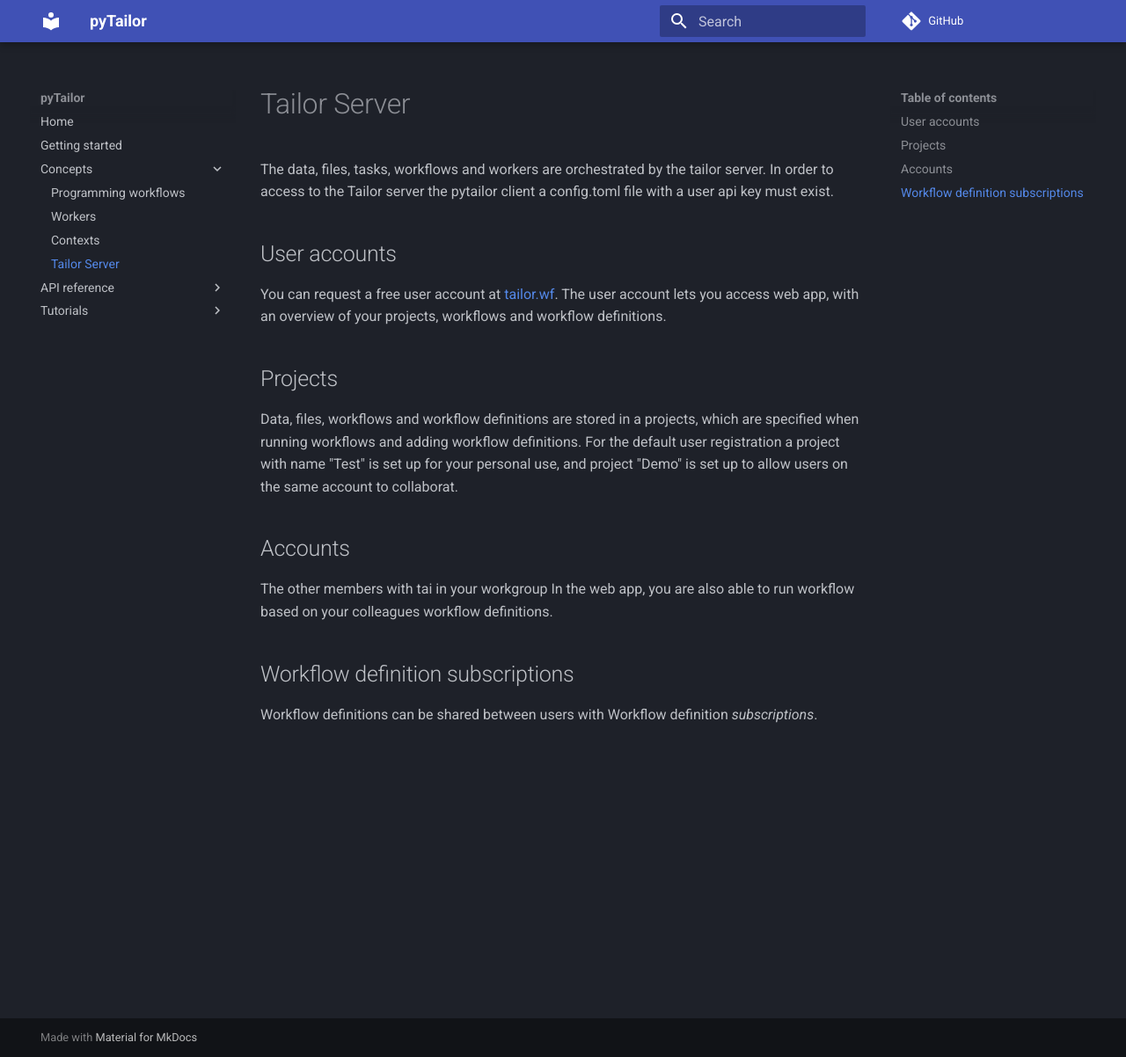
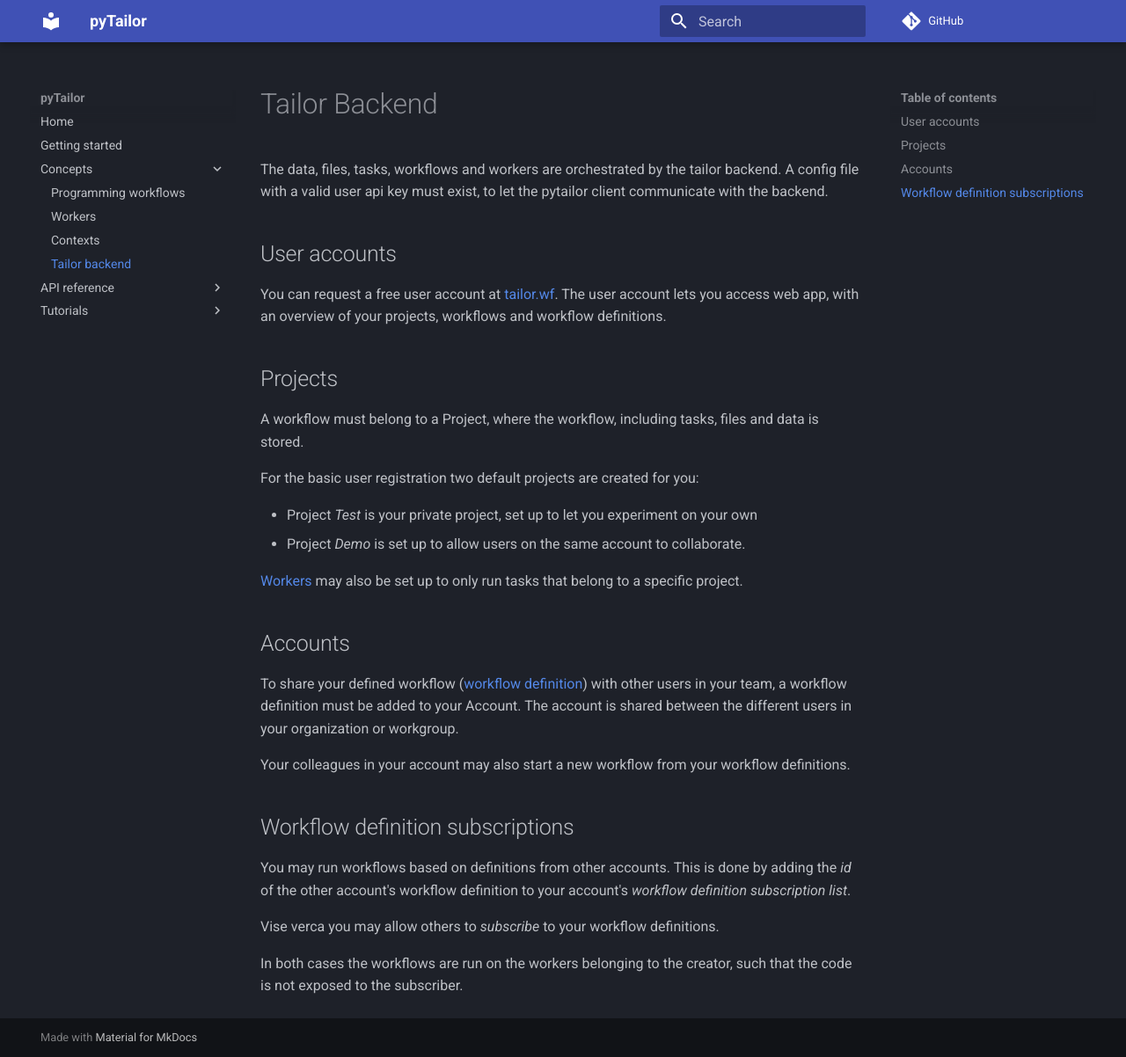
Before and after one commit to entailor/pytailor, an MkDocs documentation site: the page built from docs/documentation/account_management.md, in a window 1280 px wide and 1202 px high. Shown: the whole window at 88% size. Built offline with MkDocs 1.6.1 and Material for MkDocs 9.7.7, drawn with Linux system fonts in a browser that asks for light colours; comment, search, counter and statistics services are not loaded.

Commit message:
updated documentation on workers and tailor backend

```diff
--- a/docs/documentation/account_management.md
+++ b/docs/documentation/account_management.md
@@ -1,8 +1,8 @@
-# Tailor Server
+# Tailor Backend
 
-The data, files, tasks, workflows and workers are orchestrated by the tailor server.
-In order to access to the Tailor server the pytailor client a config.toml file with
-a user api key must exist.
+The data, files, tasks, workflows and workers are orchestrated by the tailor backend.
+A config file with a valid user api key must exist, to let the pytailor client
+communicate with the backend.
 
 ## User accounts
 
@@ -11,17 +11,34 @@ lets you access web app, with an overview of your projects, workflows and workfl
 
 ## Projects
 
-Data, files, workflows and workflow definitions are stored in a projects,
-which are specified when running workflows and adding workflow definitions.
-For the default user registration a project with name "Test" is set up for your personal
- use, and project "Demo" is set up to allow users on the same account to collaborat.
+A workflow must belong to a Project, where the workflow, including tasks, files and data
+is stored.
+
+For the basic user registration two default projects are created for you:
+
+ - Project *Test* is your private project, set up to let you experiment on your own
+ - Project *Demo* is set up to allow users on the same account to collaborate.
+
+[Workers](concepts/workers.md) may also be set up to only run
+tasks that belong to a specific project.
 
 ## Accounts
 
-The other members with tai in your  workgroup
-In the web app, you are also able to run workflow based on your colleagues workflow definitions.
+To share your defined workflow ([workflow definition](../api/workflow_definition.md))
+with other users in your team, a workflow definition must be added to your Account.
+The account is shared between the different users in your organization or workgroup.
+
+Your colleagues in your account may also start a new workflow from your workflow
+definitions.
 
 
 ## Workflow definition subscriptions
 
-Workflow definitions can be shared between users with Workflow definition _subscriptions_.
+You may run workflows based on definitions from other accounts. This is done by adding
+the *id* of the other account's workflow definition to your account's *workflow
+definition subscription list*.
+
+Vise verca you may allow others to *subscribe* to your workflow definitions.
+
+In both cases the workflows are run on the workers belonging to the creator, such that
+the code is not exposed to the subscriber.
--- a/mkdocs.yml
+++ b/mkdocs.yml
@@ -6,7 +6,7 @@ nav:
     - Programming workflows: documentation/concepts.md
     - Workers: documentation/workers.md
     - Contexts: documentation/contexts.md
-    - Tailor Server: documentation/account_management.md
+    - Tailor backend: documentation/account_management.md
   - API reference:
       - Task definition classes: api/taskdefs.md
       - Parameterization classes: api/parameterization.md
```
Also changed, not shown: docs/documentation/concepts.md (+2 -2 lines), docs/documentation/workers.md (+39 -9 lines).
